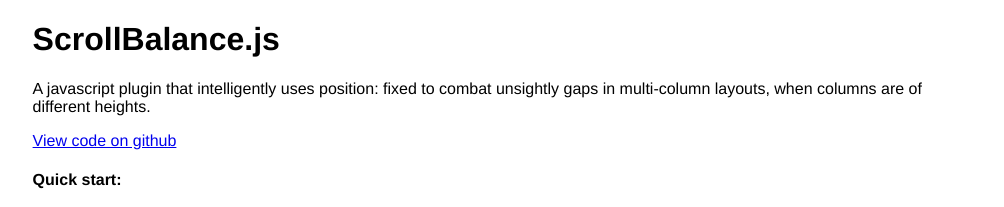
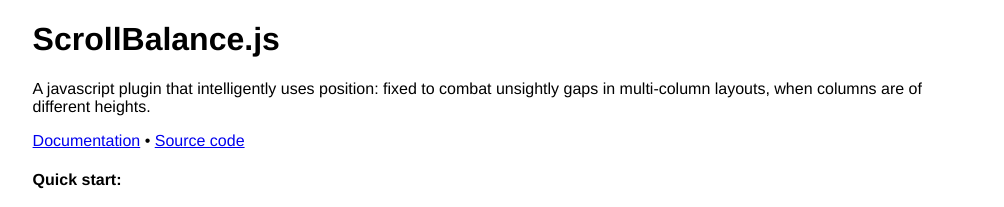
Before and after one commit to gregplaysguitar/ScrollBalance.js, a website: page index.html in a window 1280 px wide. Shown: the top 207 px of the page, without its empty margins (137-1141 px from the left). Drawn offline with nearby package versions, Linux system fonts and the light colour scheme; a script that the page names is missing.

Commit message:
Update index.html

```diff
--- a/index.html
+++ b/index.html
@@ -129,8 +129,11 @@
         heights.
       </p>
       <p>
+        <a href="https://github.com/gregplaysguitar/ScrollBalance.js/blob/master/readme.md">
+          Documentation</a>
+        •
         <a href="https://github.com/gregplaysguitar/ScrollBalance.js">
-          View code on github</a>
+          Source code</a>
       </p>
       <h4>Quick start:</h4>
       <pre>
```
